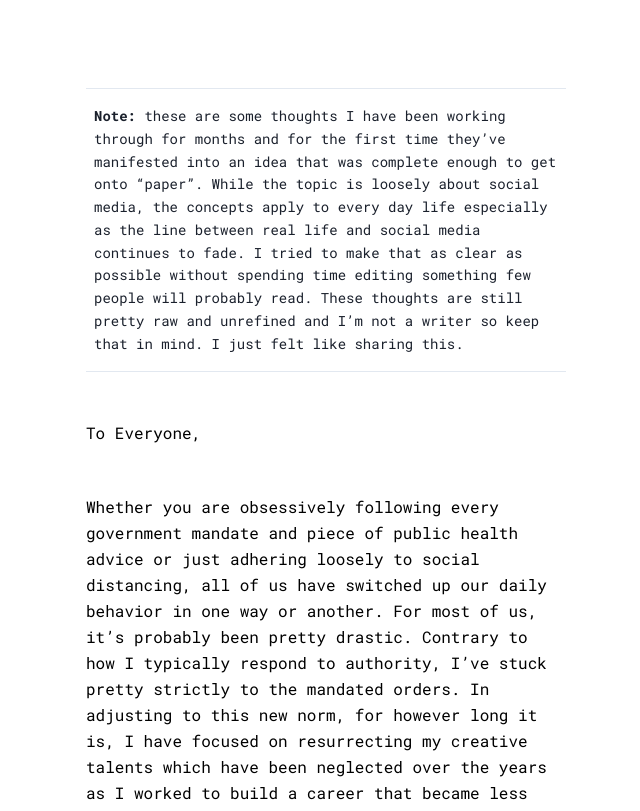
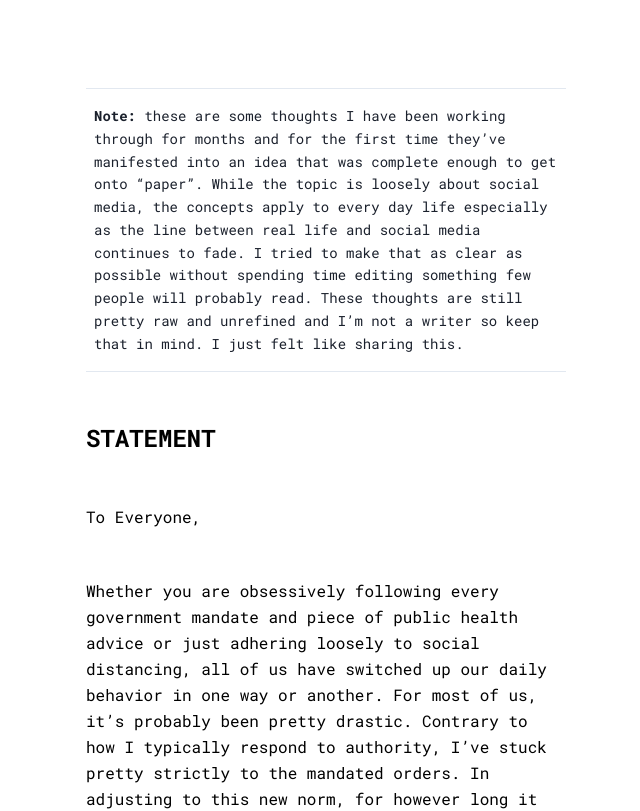
Before and after one commit to samrap/statement, a website: page public/index.html in a window 1280 px wide. Shown: the top 811 px of the page, without its empty margins (314-954 px from the left). Drawn offline with nearby package versions, Linux system fonts and the light colour scheme; files that its build step writes are made by us from their sources.

Commit message:
Add header.

```diff
--- a/public/index.html
+++ b/public/index.html
@@ -10,6 +10,8 @@
 <body class="antialiased font-body">
     <div class="mx-auto max-w-lg py-10 px-4">
         <p class="py-4 px-2 text-sm text-gray-900 border-t border-b"><strong>Note: </strong> these are some thoughts I have been working through for months and for the first time they’ve manifested into an idea that was complete enough to get onto “paper”. While the topic is loosely about social media, the concepts apply to every day life especially as the line between real life and social media continues to fade. I tried to make that as clear as possible without spending time editing something few people will probably read. These thoughts are still pretty raw and unrefined and I’m not a writer so keep that in mind. I just felt like sharing this.</p>
+
+        <h1 class="text-2xl font-bold uppercase">Statement</h1>
 
         <p>To Everyone,</p>
         <p>Whether you are obsessively following every government mandate and piece of public health advice or just adhering loosely to social distancing, all of us have switched up our daily behavior in one way or another. For most of us, it’s probably been pretty drastic. Contrary to how I typically respond to authority, I’ve stuck pretty strictly to the mandated orders. In adjusting to this new norm, for however long it is, I have focused on resurrecting my creative talents which have been neglected over the years as I worked to build a career that became less about passion and more about supporting a lifestyle. What started as a passion to build things with code led to an identity fueled by lifestyle expectations from social media. This is an observation I could have only made sitting at home for weeks and observing how we are all behaving online. I want to share these observations and propose some new ways that I believe we should conduct ourselves as we move into the first decade where the majority of our lives are likely to be carried out in the digital world.</p>
```
